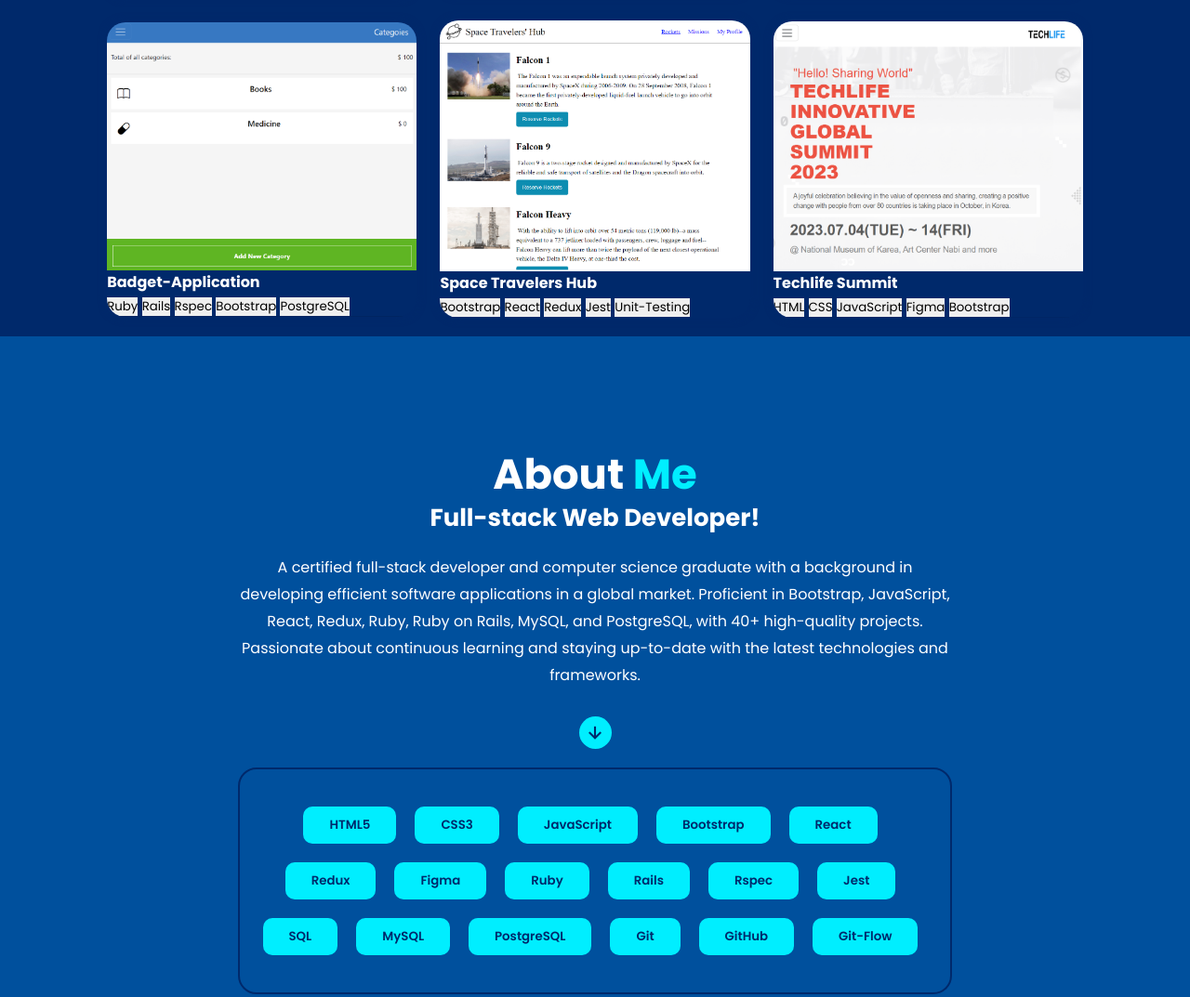
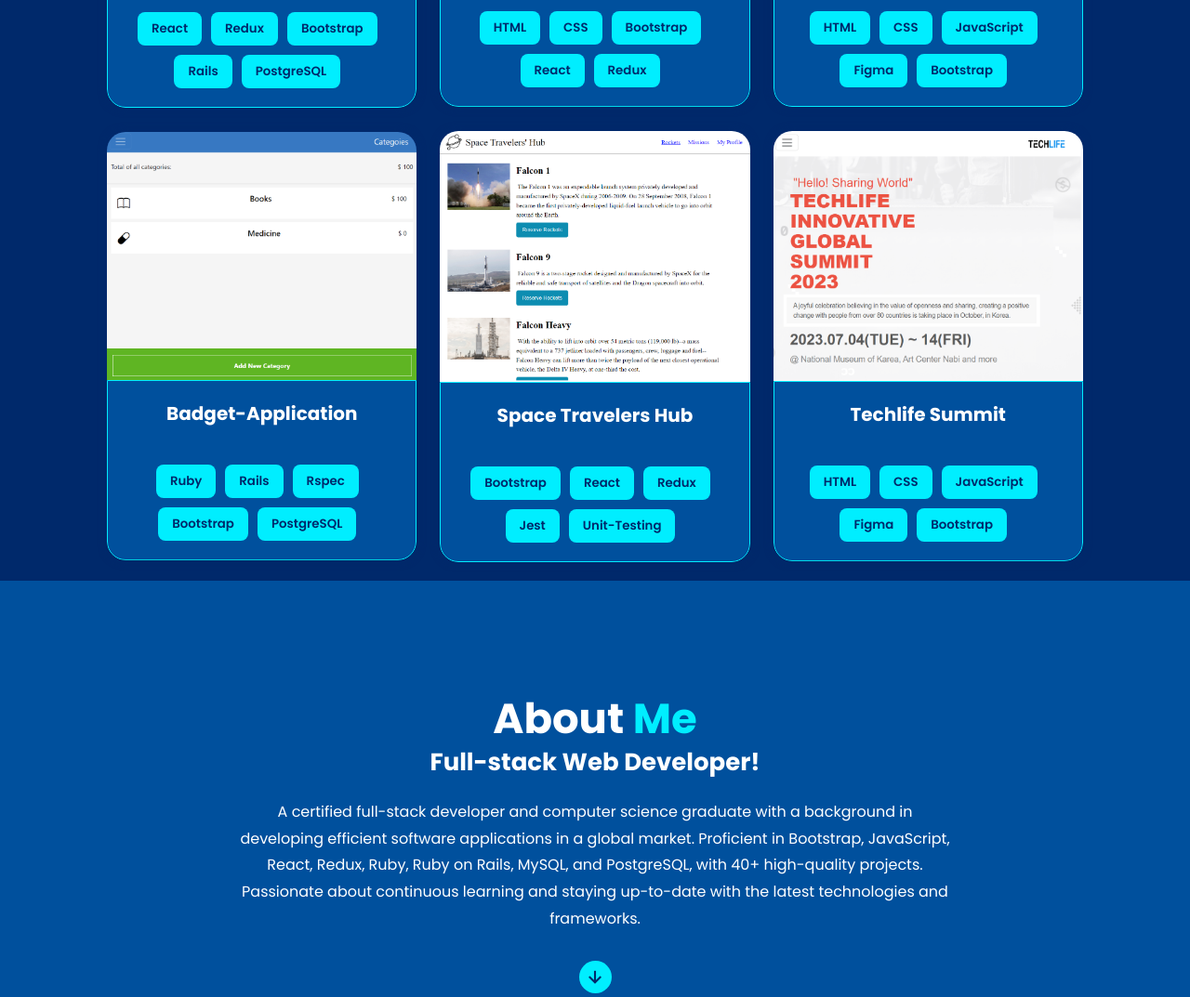
Before and after one commit to MozamelJawad/My_Portfolio, a website: page index.html in a window 1280 px wide. Shown: the part 1344-2417 px from the top of the page at 93% size. Drawn offline with nearby package versions, Linux system fonts and the light colour scheme.

Commit message:
solve linter errors

```diff
--- a/style.css
+++ b/style.css
@@ -32,7 +32,7 @@ body {
 
 section {
   min-height: 100vh;
-  padding: 7rem 9% 2rem;
+  padding: 5rem 9% 2rem;
 }
 
 .header {
@@ -232,7 +232,7 @@ span {
 
 .skill-btn {
   display: inline-flex;
-  padding: 1rem 2.8rem;
+  padding: 1rem 2rem;
   background: var(--main-color);
   border-radius: 1rem;
   font-weight: 600;
@@ -307,13 +307,13 @@ span {
   left: 0;
   width: 100%;
   height: 100%;
-  background: linear-gradient(rgba(0, 0, 0, 0.5), var(--main-color));
+  background: linear-gradient(rgba(0, 0, 0, 0.8), var(--bg-color));
   display: flex;
   justify-content: center;
   align-items: center;
   flex-direction: column;
   text-align: center;
-  padding: 0 4rem;
+  padding: 1rem 4rem;
   transform: translateY(100%);
   transition: 0.5s ease;
 }
@@ -324,16 +324,25 @@ span {
 
 .portfolio-layer h4 {
   font-size: 2rem;
+  margin-bottom: 3rem;
+  color: var(--main-color);
 }
 
 .portfolio-layer p {
   font-size: 1.6rem;
   margin: 0.3rem 0 2rem;
+  line-height: 1.8;
 }
 
 .portfolio-layer a i {
   font-size: 2rem;
   color: var(--bg-color);
+}
+
+.footer-topIcon a i {
+  font-size: 2.5rem;
+  color: var(--seocond-bg-color);
+  margin: 0 0.5rem;
 }
 
 .live-github {
@@ -342,6 +351,49 @@ span {
   flex-wrap: wrap;
   align-items: center;
   gap: 2rem;
+}
+
+.live-github a:hover {
+  background-color: var(--main-color);
+}
+
+.live-github a:hover i {
+  color: var(--text-color);
+  transform: scale(1.1);
+}
+
+.portfolio-info {
+  display: flex;
+  justify-content: center;
+  flex-wrap: wrap;
+  padding: 2rem;
+  border: 1px solid #0ef;
+  border-bottom-left-radius: 2rem;
+  border-bottom-right-radius: 2rem;
+  background: var(--bg-color);
+  gap: 1rem;
+}
+
+.portfolio-skills {
+  display: flex;
+  justify-content: center;
+  flex-wrap: wrap;
+}
+
+.portfolio-info h4 {
+  font-size: 2rem;
+  margin-bottom: 2rem;
+}
+
+.btn-skill {
+  display: inline-flex;
+  padding: 0.8rem 1.5rem;
+  background: var(--main-color);
+  border-radius: 0.8rem;
+  font-weight: 600;
+  margin: 1rem 1rem 0 0;
+  color: var(--seocond-bg-color);
+  cursor: pointer;
 }
 
 /* Contact Section */
@@ -406,17 +458,9 @@ span {
   box-shadow: 0 0 1rem var(--main-color);
 }
 
-.footer-topIcon a i {
-  font-size: 2.5rem;
-  color: var(--seocond-bg-color);
-  margin: 0 0.5rem;
-}
-
-
 /* Media Query */
 
 @media (max-width: 1200px) {
-
   html {
     font-size: 55%;
   }
@@ -427,7 +471,6 @@ span {
 }
 
 @media (max-width: 991px) {
-
   .header {
     padding: 2rem 3%;
   }
@@ -441,7 +484,7 @@ span {
   }
 
   .portfolio {
-      padding-bottom: 7rem;
+    padding: 0 7rem 5rem 5rem;
   }
 
   .portfolio-container {
@@ -454,7 +497,6 @@ span {
 }
 
 @media (max-width: 768px) {
-
   #menu-icon {
     display: block;
   }
@@ -466,8 +508,8 @@ span {
     width: 100%;
     padding: 1rem 3%;
     background: var(--bg-color);
-      border-top: 0.1rem solid rgba(0,0,0,0.2);
-      box-shadow: 0 0.5rem 1rem rgba(0,0,0,0.2);
+    border-top: 0.1rem solid rgba(0, 0, 0, 0.2);
+    box-shadow: 0 0.5rem 1rem rgba(0, 0, 0, 0.2);
     display: none;
   }
 
@@ -545,7 +587,7 @@ span {
   }
 }
 
-@media (max-width: 365px ) {
+@media (max-width: 365px) {
   .home-img img {
     width: 90vw;
   }
```
Also changed, not shown: assets/portfolio/portfolio1.avif. Lines whose indentation alone changed are shown as unchanged.
